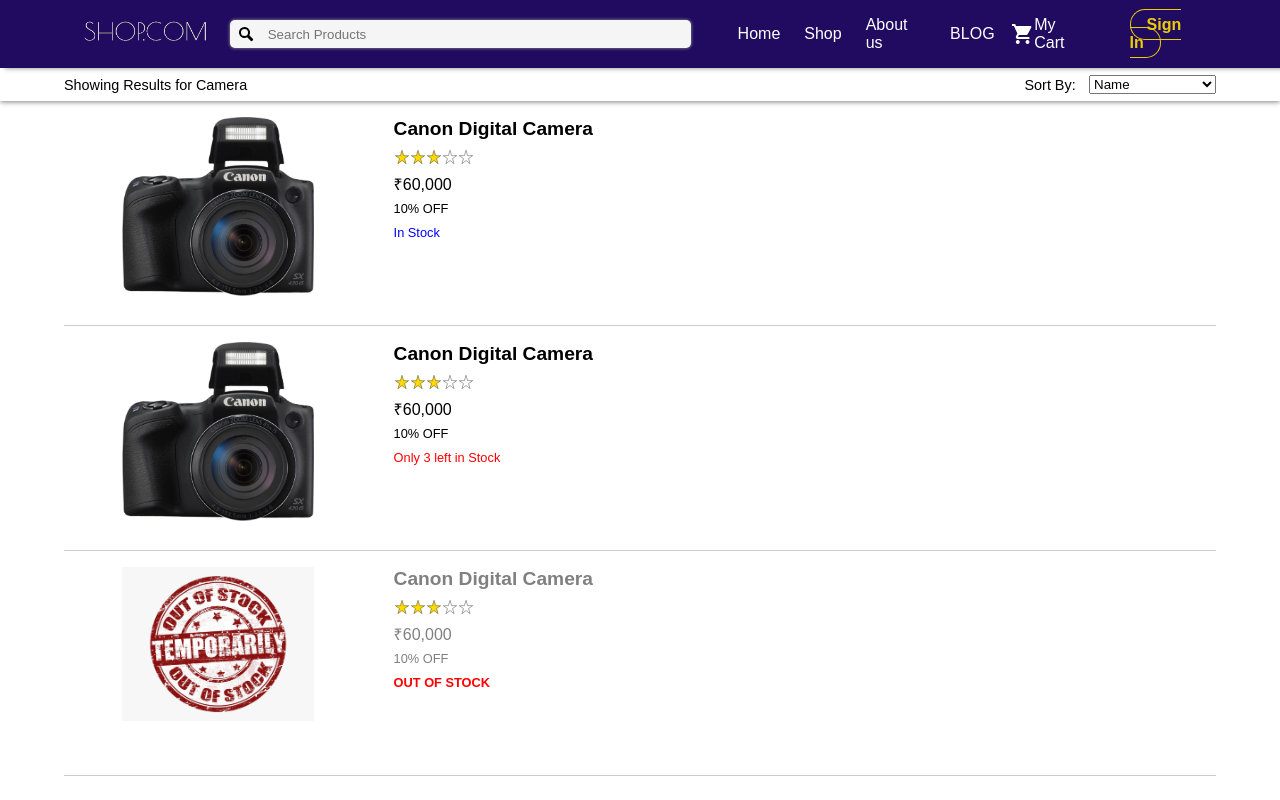
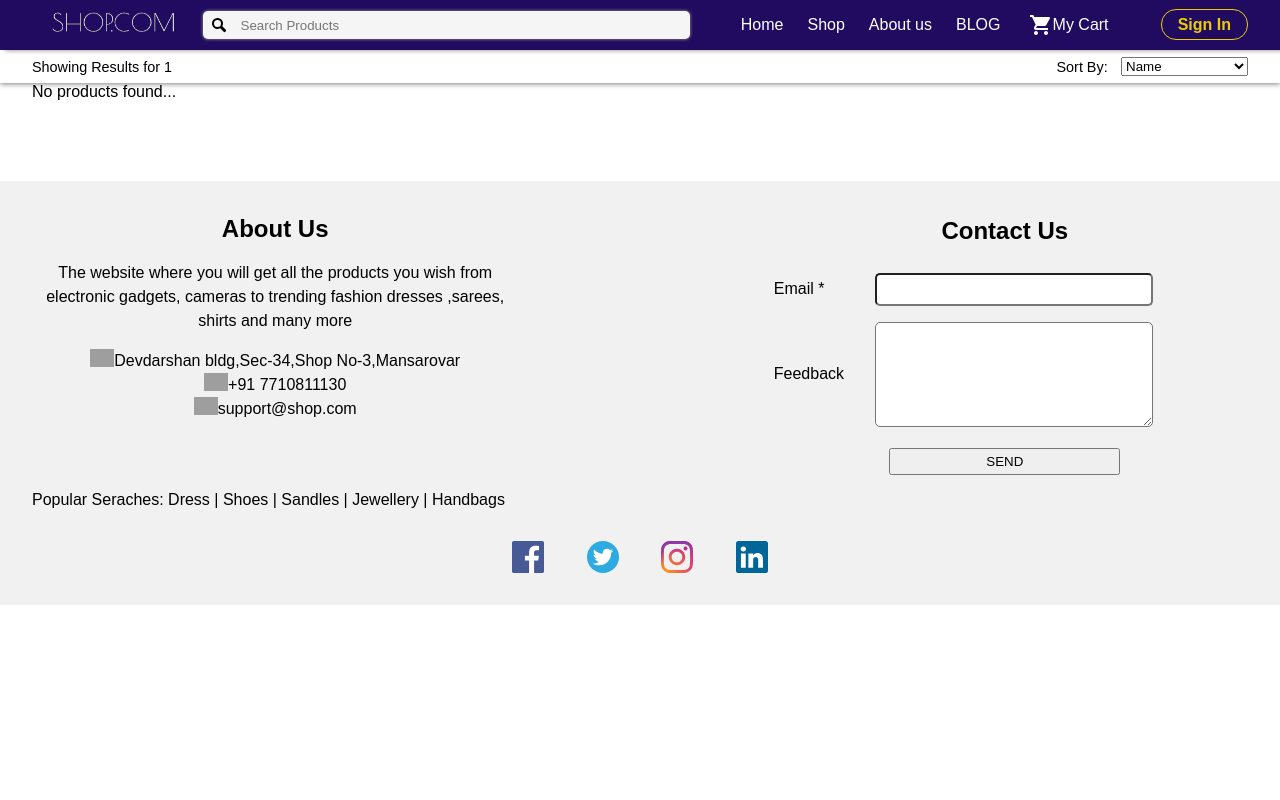
Before and after one commit to shardul-b/E-Commerce, a PHP site: page /search.php?value=1 in a window 1280 px wide. Run offline with PHP 8.4, Linux system fonts and the light colour scheme; tables that the repository leaves empty or names only in its code hold one stand-in row (values such as "Sample post"); grey boxes are pictures that could not be loaded.

Commit message:
Completed Search

```diff
--- a/CSS/search.css
+++ b/CSS/search.css
@@ -20,7 +20,7 @@
 	color:#000;
 }
 .container{
-	width:90%;
+	width:95%;
 	margin:0 auto;
 	/*border: 1px solid yellow;*/
 }
@@ -66,6 +66,9 @@
 	margin-left: 5em;
 	line-height: 1.5em;
 }
+.details a{
+	color:#000;
+}
 .name{
 	font-size: 1.2rem;
 	font-weight: bold
@@ -74,14 +77,14 @@
 	margin:0.5em 0;
 }
 .star-rate,.star{
-  background-image: url('./Assets/Icons/star_rate.svg');
+  background-image: url('../Assets/Icons/star_rate.svg');
   background-repeat: no-repeat;
   background-size: 1em;
   height: 1em;
   width:1em;
 }
 .star{
-  background-image: url('./Assets/Icons/star.svg');
+  background-image: url('../Assets/Icons/star.svg');
 }
 .stock{
 	color:blue;
--- a/search.php
+++ b/search.php
@@ -1,3 +1,7 @@
+<?php
+	session_start();
+	require './PHP/connect.php';
+?>
 <!DOCTYPE html>
 <html lang="en">
 <head>
@@ -5,6 +9,7 @@
 	<meta name="viewport" content="width=device-width, initial-scale=1.0">
 	<link rel="stylesheet" href="./CSS/search.css">
 	<link rel="stylesheet" href="./CSS/header.css">
+	<link rel="stylesheet" href="./CSS/footer.css">
 	<title>Your Search Result</title>
 </head>
 <body>
@@ -15,7 +20,13 @@
 	</header>
 	<div class="sort-column">
 		<div class="container flex-space">
-			<span class="results">Showing Results for Camera</span>
+			<?php
+				$searchterm=$_GET['value'];
+				echo'<span class="results">Showing Results for '.$searchterm.'</span>';
+				$sql="SELECT * FROM product WHERE Pro_name LIKE '%$searchterm%' OR Pro_category='$searchterm'";
+				$result=mysqli_query($connection,$sql);
+			?>
+
 			<div class="sort-container flex">
 				<label for="sort">Sort By:</label>
 				<select name="sort" id="sort">
@@ -28,73 +39,84 @@
 	</div>
 	<div class="search-results">
 		<div class="container">
+			<?php
+				$rate='';
+                $non='';
+                $sale='';
+				if(mysqli_num_rows($result)<=0){
+					echo 'No products found...';
+				}else{
+
+				while($row = mysqli_fetch_array($result, MYSQLI_ASSOC)){
+					$rate='';
+                    $non='';
+                    $sale='';
+                    $stock='';
+                    $link='';
+                    $image='';
+                    for($i=0;$i<5;$i++){
+                        if($i<$row["Pro_ratings"]){
+                            $rate.='<span class="star-rate"></span>';
+                        }else{
+                            $non.='<span class="star"></span>';
+                        }
+                    }
+                    if($row["Pro_offer"]>0){
+                        $sale.='<span class="offer">'.$row["Pro_offer"].'% OFF</span>';
+                    }else{
+                        $sale.='';
+                    }
+                    if($row["Pro_stock"]>4){
+                    	$stock.='<span class="stock">In Stock</span>';
+                    	$image.='<img src="'.$row["Pro_image"].'" alt="Image" class="product-image">';
+                    	$link.='<a href="ProductDes.php?id='.$row["Pro_id"].'"><span class="name">'.$row["Pro_name"].'</span></a>';
+                    }elseif ($row["Pro_stock"]<1) {
+                    	$image.='<img src="./Assets/Images/out.png" alt="Image" class="product-image no-image">';
+                    	$stock.='<span class="stock out">OUT OF STOCK</span>';
+                    	$link.='<span class="name">'.$row["Pro_name"].'</span>';
+                    }else{
+                    	$stock.='<span class="stock limited">Only '.$row["Pro_stock"].' left in Stock</span>';
+                    	$image.='<img src="'.$row["Pro_image"].'" alt="Image" class="product-image">';
+                    	$link.='<a href="ProductDes.php?id='.$row["Pro_id"].'"><span class="name">'.$row["Pro_name"].'</span></a>';
+                    }
+					echo '
 						<div class="result-card">
 							<div class="container flex">
 								<div class="product-image-container">
-						<img src="./Assets/Images/cam5.jpeg" alt="" class="product-image">
+									'.$image.'
 								</div>
 								<div class="details">
-						<span class="name">Canon Digital Camera</span>
+									'.$link.'
 									<div class="rating-container flex">
-                            <span class="star-rate"></span>
-                            <span class="star-rate"></span>
-                            <span class="star-rate"></span>
-                            <span class="star"></span>
-                            <span class="star"></span>
+			                            '.$rate.'
+			                            '.$non.'
 			                        </div>
-						<span class="cost">&#8377;60,000</span>
-						<span class="offer">10% OFF</span>
-						<span class="stock">In Stock</span>
+									<span class="cost">&#8377;'.$row["Pro_cost"].'</span>
+									'.$sale.'
+									'.$stock.'
 								</div>
 							</div>
 						</div>
-			<div class="result-card">
-				<div class="container flex">
-					<div class="product-image-container">
-						<img src="./Assets/Images/cam5.jpeg" alt="" class="product-image">
-					</div>
-					<div class="details">
-						<span class="name">Canon Digital Camera</span>
-						<div class="rating-container flex">
-                            <span class="star-rate"></span>
-                            <span class="star-rate"></span>
-                            <span class="star-rate"></span>
-                            <span class="star"></span>
-                            <span class="star"></span>
-                        </div>
-						<span class="cost">&#8377;60,000</span>
-						<span class="offer">10% OFF</span>
-						<span class="stock limited">Only 3 left in Stock</span>
+
+					';
+
+				}
+			}
+
+			?>
 		</div>
 	</div>
-			</div>
-			<div class="result-card no-stock">
-				<div class="container flex">
-					<div class="product-image-container">
-						<img src="./Assets/Images/cam5.jpeg" alt="" class="product-image no-image">
-					</div>
-					<div class="details">
-						<span class="name">Canon Digital Camera</span>
-						<div class="rating-container flex">
-                            <span class="star-rate"></span>
-                            <span class="star-rate"></span>
-                            <span class="star-rate"></span>
-                            <span class="star"></span>
-                            <span class="star"></span>
-                        </div>
-						<span class="cost">&#8377;60,000</span>
-						<span class="offer">10% OFF</span>
-						<span class="stock out">OUT OF STOCK</span>
-					</div>
-				</div>
-			</div>
-		</div>
-	</div>
-	<script>
+
+	<footer>
+		<?php
+			require './PHP/footer.php';
+		?>
+	</footer>
+	<!-- <script>
 		(()=>{
 		let out=document.querySelectorAll('.no-image').forEach((value)=>{
          	value.setAttribute('src','./Assets/Images/out.png');
 		})})();
-	</script>
+	</script> -->
 </body>
 </html>
```
Also changed, not shown: CSS/style.css (+7 -0 lines), index.php (+14 -2 lines), Assets/Images/sony.jpeg (added). Lines whose indentation alone changed are shown as unchanged.
